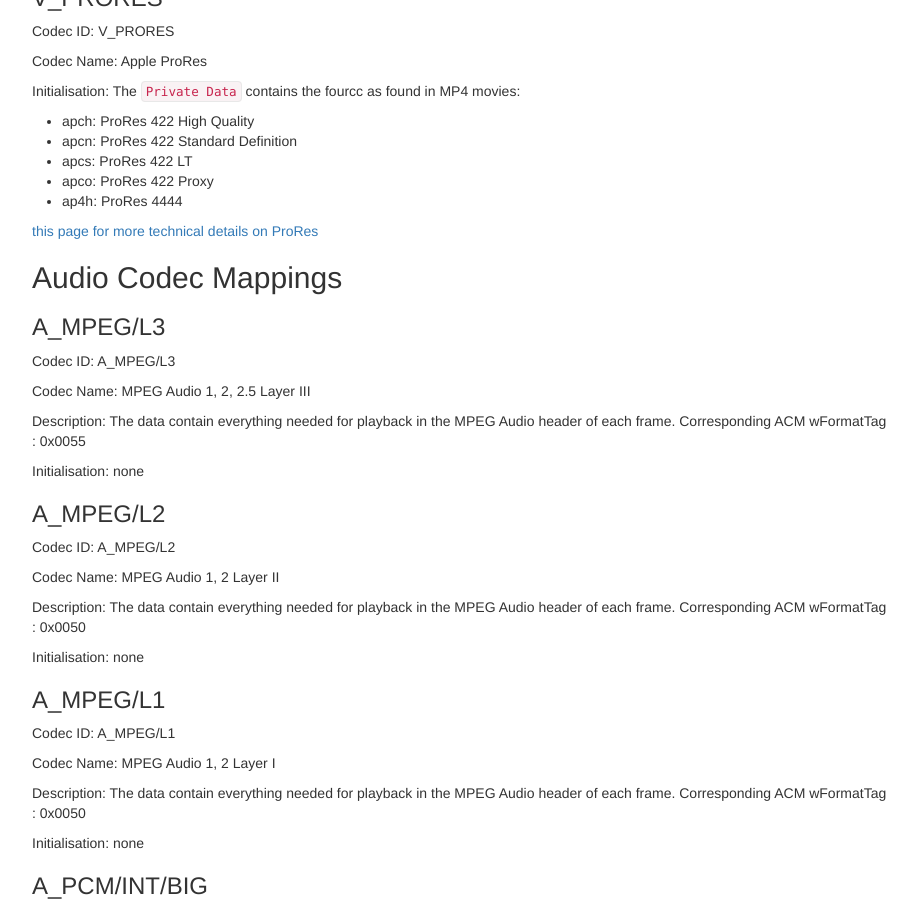
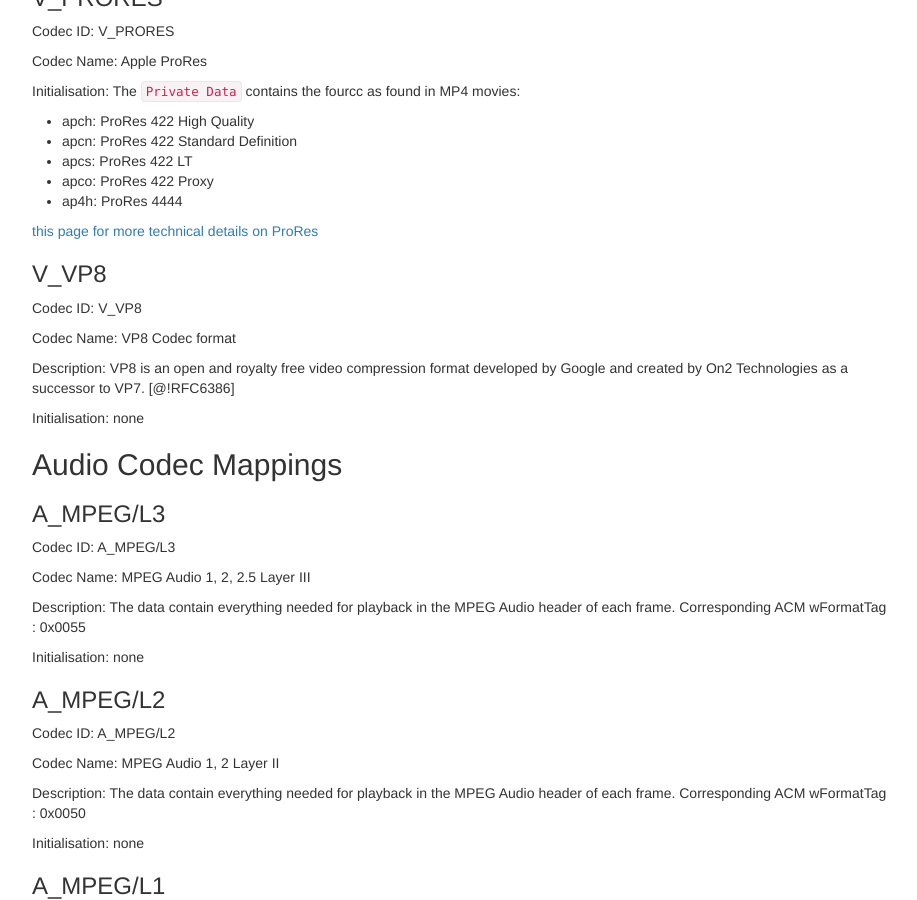
Before and after one commit to ietf-wg-cellar/matroska-specification, a Jekyll site: the page built from codec_specs.md, in a window 1280 px wide and 900 px high, scrolled down 4357 px. Shown: the whole window, without its empty margins (273-1190 px from the left). Built offline with Jekyll 4.4.1, drawn with Linux system fonts in a browser that asks for light colours; our own code applies the rules of GitHub Pages for plain Markdown files.

Commit message:
add V_VP8

```diff
--- a/codec_specs.md
+++ b/codec_specs.md
@@ -219,6 +219,16 @@
 *   ap4h: ProRes 4444
 
 [this page for more technical details on ProRes](http://wiki.multimedia.cx/index.php?title=Apple_ProRes#Frame_layout)
+
+### V_VP8
+
+Codec ID: V_VP8
+
+Codec Name: VP8 Codec format
+
+Description: VP8 is an open and royalty free video compression format developed by Google and created by On2 Technologies as a successor to VP7. [@!RFC6386]
+
+Initialisation: none
 
 ## Audio Codec Mappings
 
```
